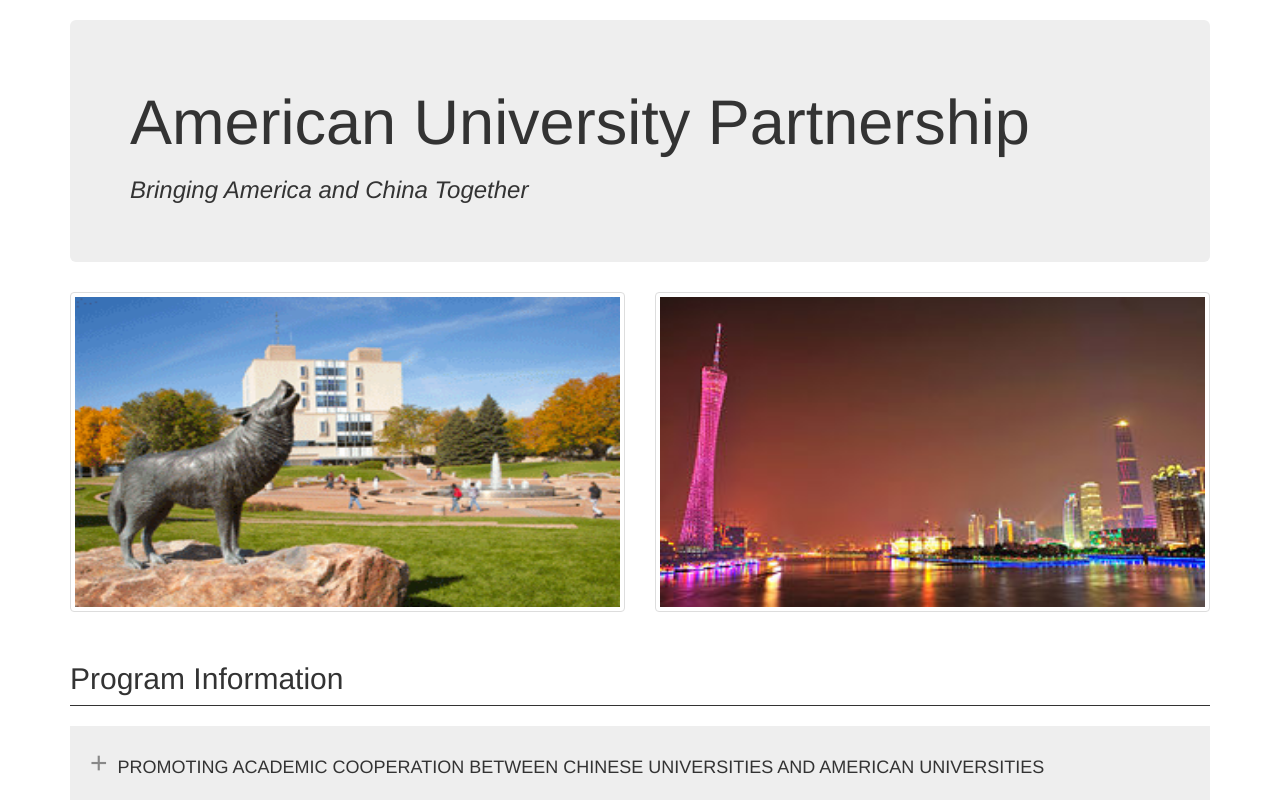
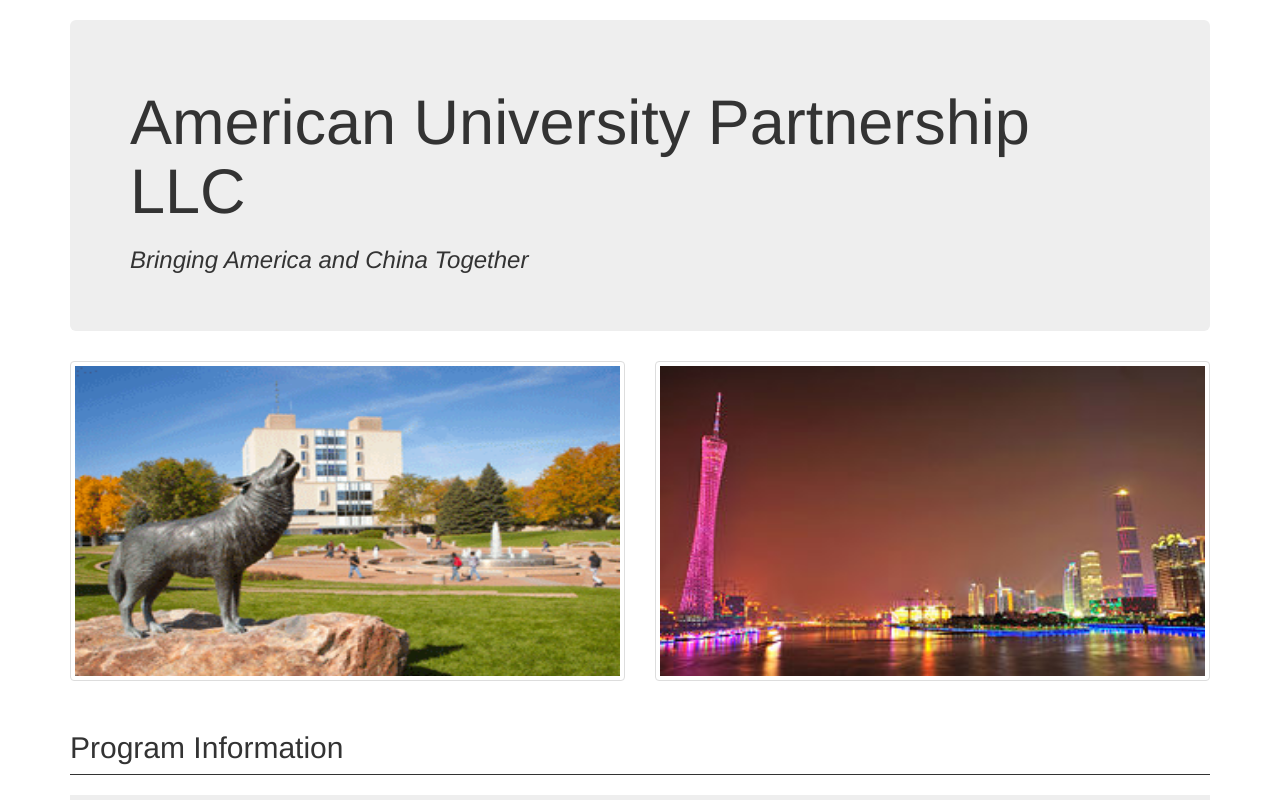
Before and after one commit to obfk/aup, a plain HTML site: page public/index.html in a window 1280 px wide. Shown: the top 800 px of the page. Drawn offline with Linux system fonts and the light colour scheme.

Commit message:
add 'LLC'

```diff
--- a/public/index.html
+++ b/public/index.html
@@ -10,7 +10,7 @@
 
 <section id="header">
   <div class="jumbotron">
-    <h1>American University Partnership</h1>
+    <h1>American University Partnership LLC</h1>
 
     <h3><em>Bringing America and China Together</em></h3>
   </div>
```
